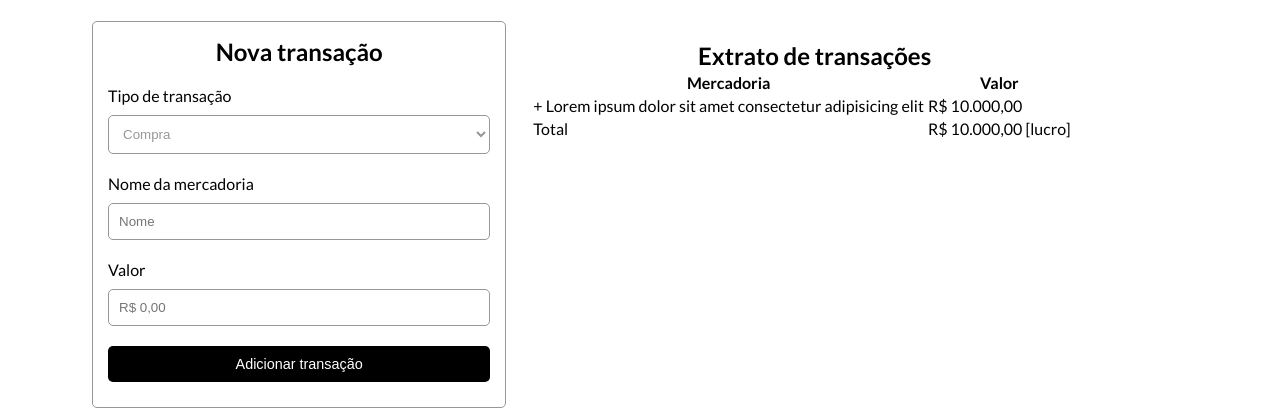
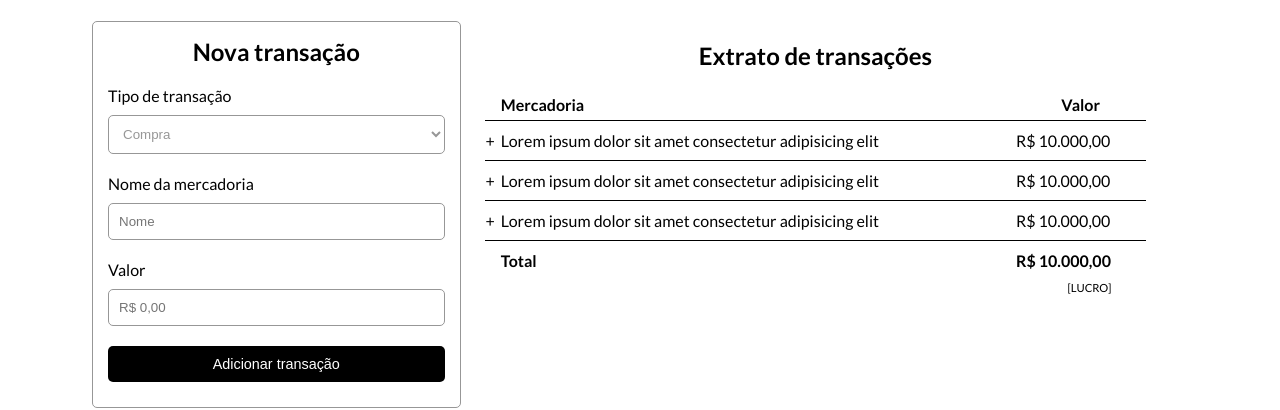
Before and after one commit to adamsalves/viavarejo-front-end, an Angular app: page / in a window 1280 px wide. Shown: the part 324-734 px from the top of the page. Built offline with nearby package versions, Linux system fonts and the light colour scheme.

Commit message:
add styles account section

```diff
--- a/src/app/transaction/transaction.component.html
+++ b/src/app/transaction/transaction.component.html
@@ -15,22 +15,40 @@
 <section class="account">
   <h2 class="account__title">Extrato de transações</h2>
   <table class="account__data">
-    <thead>
-      <tr>
-        <th>Mercadoria</th>
+    <thead class="account__head">
+      <tr class="account__list account__list--normal">
+        <th></th>
+        <th class="account__head-merc">Mercadoria</th>
         <th>Valor</th>
       </tr>
     </thead>
     <tbody>
-      <tr>
-        <td>+ Lorem ipsum dolor sit amet consectetur adipisicing elit</td>
+      <tr class="account__list">
+        <td>+</td>
+        <td>Lorem ipsum dolor sit amet consectetur adipisicing elit</td>
+        <td>R$ 10.000,00</td>
+      </tr>
+      <tr class="account__list">
+        <td>+</td>
+        <td>Lorem ipsum dolor sit amet consectetur adipisicing elit</td>
+        <td>R$ 10.000,00</td>
+      </tr>
+      <tr class="account__list">
+        <td>+</td>
+        <td>Lorem ipsum dolor sit amet consectetur adipisicing elit</td>
         <td>R$ 10.000,00</td>
       </tr>
     </tbody>
-    <tfoot>
+    <tfoot class="account__tfooter">
+      <tr class="account__list account__list--normal">
+        <td></td>
+        <td class="account__item">Total</td>
+        <td class="account__item">R$ 10.000,00</td>
+      </tr>
       <tr>
-        <td>Total</td>
-        <td>R$ 10.000,00 [lucro]</td>
+        <td></td>
+        <td></td>
+        <td class="account__desc">[LUCRO]</td>
       </tr>
     </tfoot>
   </table>
--- a/src/app/transaction/transaction.component.styl
+++ b/src/app/transaction/transaction.component.styl
@@ -6,20 +6,24 @@ col(col-num)
   box-sizing border-box
 
 .transaction
-  col(5)
+  col(4.5)
   display inline-block
   border 1px solid #979797
   border-radius 5px
   padding 15px
 
 .account
-  col(7)
+  col(8)
   display inline-block
   position absolute
   padding 20px
 
 .transaction__form
+.account__data
   margin-top 20px
+
+.account__data
+  width 100%
 
 .transaction__title
 .account__title
@@ -54,3 +58,30 @@ col(col-num)
   font-size .9em
   cursor pointer
   margin-bottom 10px
+
+table
+  border-collapse collapse
+
+.account__list
+  border-top 1px solid black
+  border-bottom 1px solid black
+  height 40px
+
+.account__list--normal
+  border none
+  height 30px
+
+.account__head
+  height 30px
+
+.account__head-merc
+  text-align left
+
+.account__item
+  font-weight bold
+  height 40px
+
+.account__desc
+  font-size .7em
+  text-align right
+  padding-right 35px
```
Also changed, not shown: src/styles.styl (+7 -0 lines).
